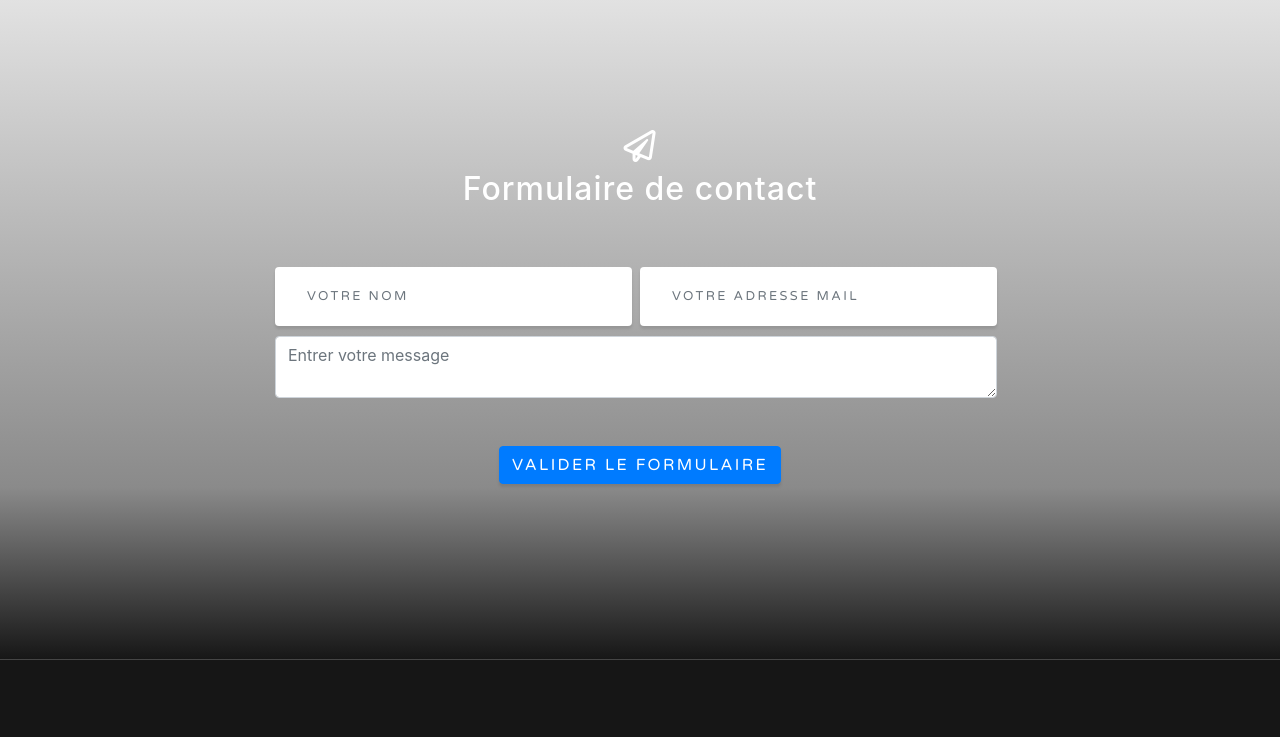
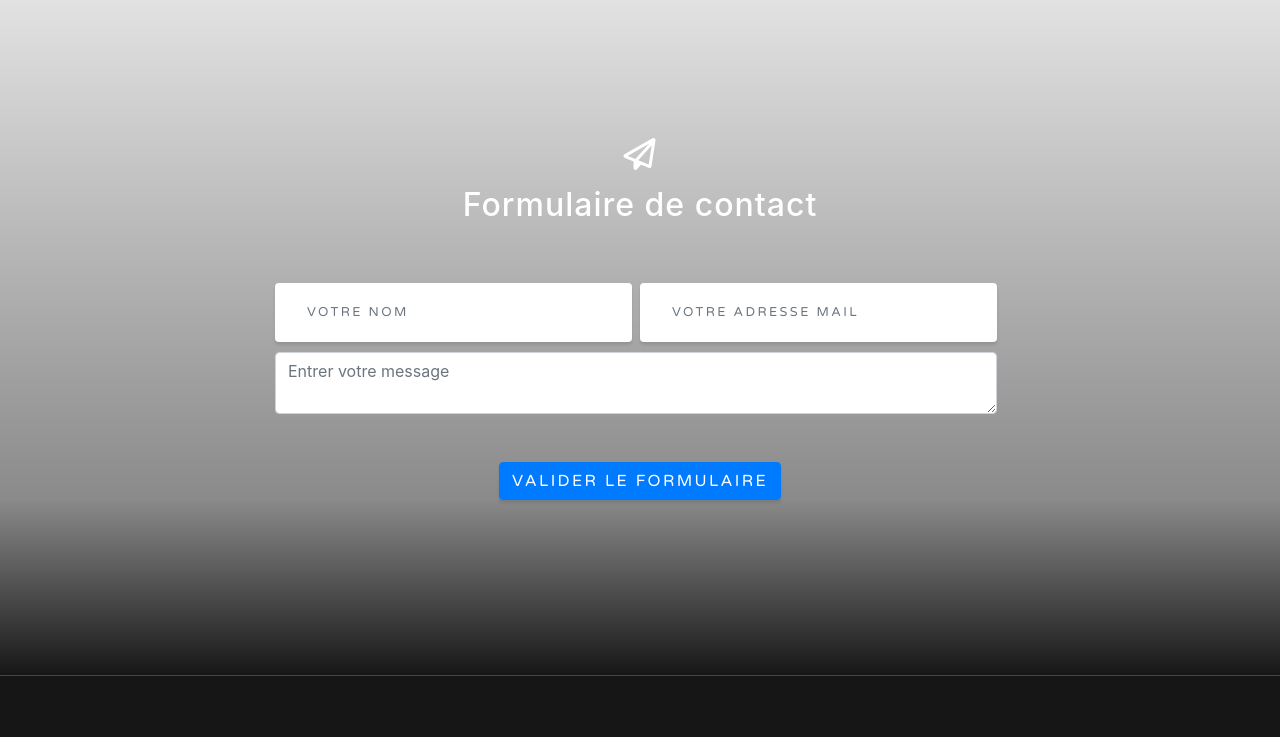
Before and after one commit to ahmedweb/design, a website with bundled scripts: page startbootstrap-grayscale-gh-pages/index.html in a window 1280 px wide. Shown: the part 3260-3997 px from the top of the page. Built offline with nearby package versions, Linux system fonts and the light colour scheme; files whose address does not match are found by name.

Commit message:
cdn fonticon
cdn fonticon

```diff
--- a/startbootstrap-grayscale-gh-pages/index.html
+++ b/startbootstrap-grayscale-gh-pages/index.html
@@ -13,7 +13,7 @@
   <link href="vendor/bootstrap/css/bootstrap.min.css" rel="stylesheet">
 
   <!-- Custom fonts for this template -->
-  <link href="vendor/fontawesome-free/css/all.min.css" rel="stylesheet">
+  <link href="https://stackpath.bootstrapcdn.com/font-awesome/4.7.0/css/font-awesome.min.css" rel="stylesheet">
   <link href="https://fonts.googleapis.com/css?family=Varela+Round" rel="stylesheet">
   <link href="https://fonts.googleapis.com/css?family=Nunito:200,200i,300,300i,400,400i,600,600i,700,700i,800,800i,900,900i" rel="stylesheet">
 
```
